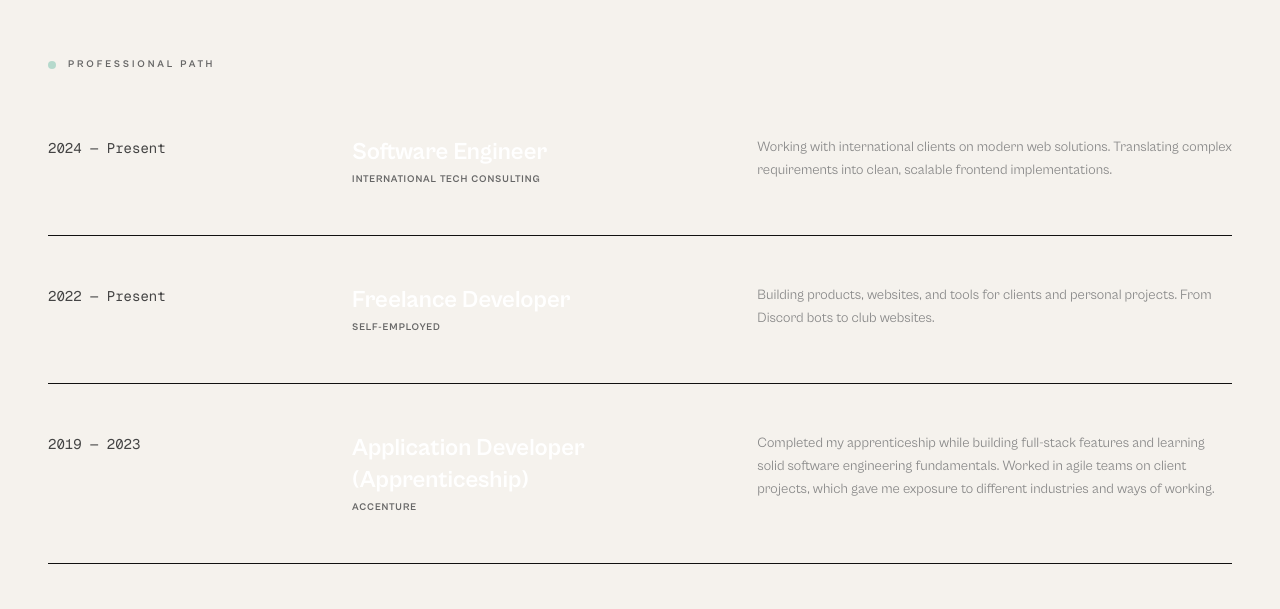
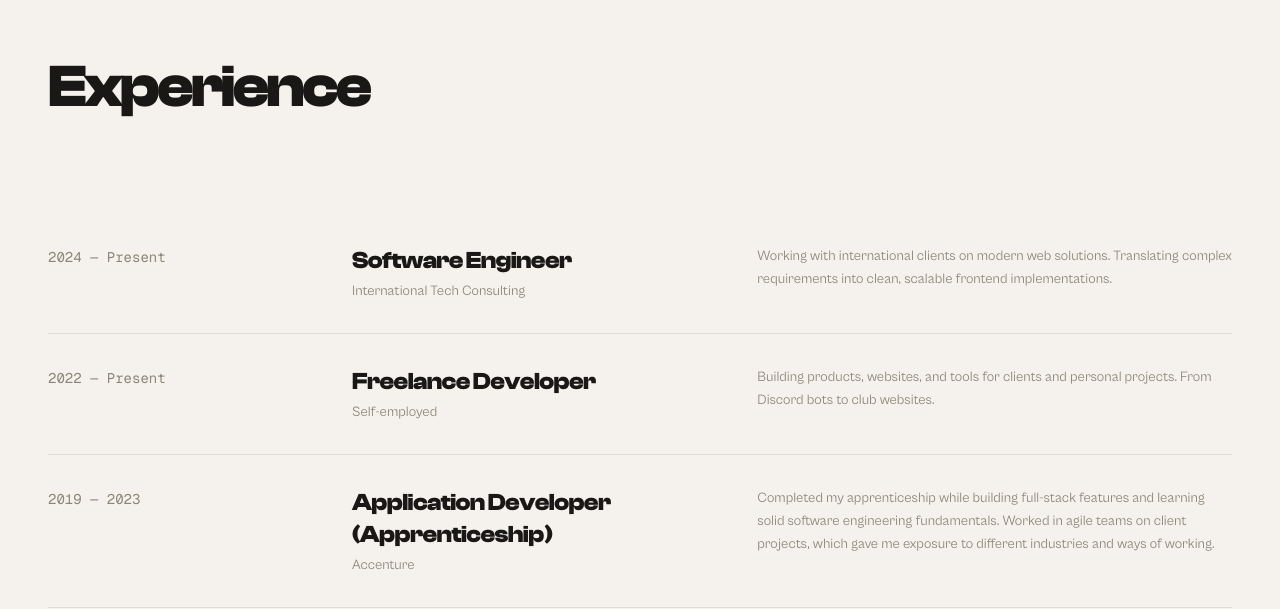
Before and after one commit to nikolaischunk/schunk.dev, a Next.js app: page / in a window 1280 px wide. Shown: the part 4211-4820 px from the top of the page. Built offline with nearby package versions, Linux system fonts and the light colour scheme; a web font is replaced by a local one.

Commit message:
feat: restyle experience section for light mode

```diff
--- a/src/components/sections/Experience.tsx
+++ b/src/components/sections/Experience.tsx
@@ -1,40 +1,39 @@
 import me from "@/data/me.json";
+import RevealOnScroll from "@/components/motion/RevealOnScroll";
 
 export default function Experience() {
   return (
-    <section id="experience" className="py-32 px-6 md:px-12 max-w-7xl mx-auto">
-      <div className="flex items-center gap-3 mb-16">
-        <div className="w-2 h-2 rounded-full bg-[#78c2ad] animate-pulse" />
-        <span className="text-[10px] font-bold tracking-[0.3em] text-[#666666] uppercase">
-          Professional Path
-        </span>
-      </div>
+    <section id="experience" className="py-24 md:py-32 px-5 md:px-12 max-w-7xl mx-auto">
+      <RevealOnScroll>
+        <h2 className="font-[family-name:var(--font-display)] font-bold text-4xl md:text-6xl tracking-tighter text-foreground mb-16 md:mb-24">
+          Experience
+        </h2>
+      </RevealOnScroll>
 
-      <div className="space-y-12">
+      <div className="space-y-0">
         {me.professional.experience.map((exp, i) => (
-          <div
-            key={i}
-            className="group relative grid grid-cols-1 md:grid-cols-12 gap-8 items-start border-b border-[#111111] pb-12"
-          >
+          <RevealOnScroll key={i} delay={i * 0.08}>
+            <div className="grid grid-cols-1 md:grid-cols-12 gap-4 md:gap-8 items-start py-8 border-b border-border">
               <div className="md:col-span-3">
-              <span className="text-[#444444] font-mono text-sm">
+                <span className="font-mono text-sm text-muted">
                   {exp.period}
                 </span>
               </div>
               <div className="md:col-span-4">
-              <h3 className="text-2xl font-bold text-white group-hover:text-[#78c2ad] transition-colors">
+                <h3 className="font-[family-name:var(--font-display)] font-bold text-xl md:text-2xl tracking-tight text-foreground">
                   {exp.role}
                 </h3>
-              <p className="text-[#666666] uppercase tracking-widest text-[10px] font-bold mt-1">
+                <p className="text-sm text-muted mt-1">
                   {exp.company}
                 </p>
               </div>
               <div className="md:col-span-5">
-              <p className="text-[#888888] text-sm leading-relaxed">
+                <p className="text-sm text-muted leading-relaxed">
                   {exp.description}
                 </p>
               </div>
             </div>
+          </RevealOnScroll>
         ))}
       </div>
     </section>
```
Lines whose indentation alone changed are shown as unchanged.
